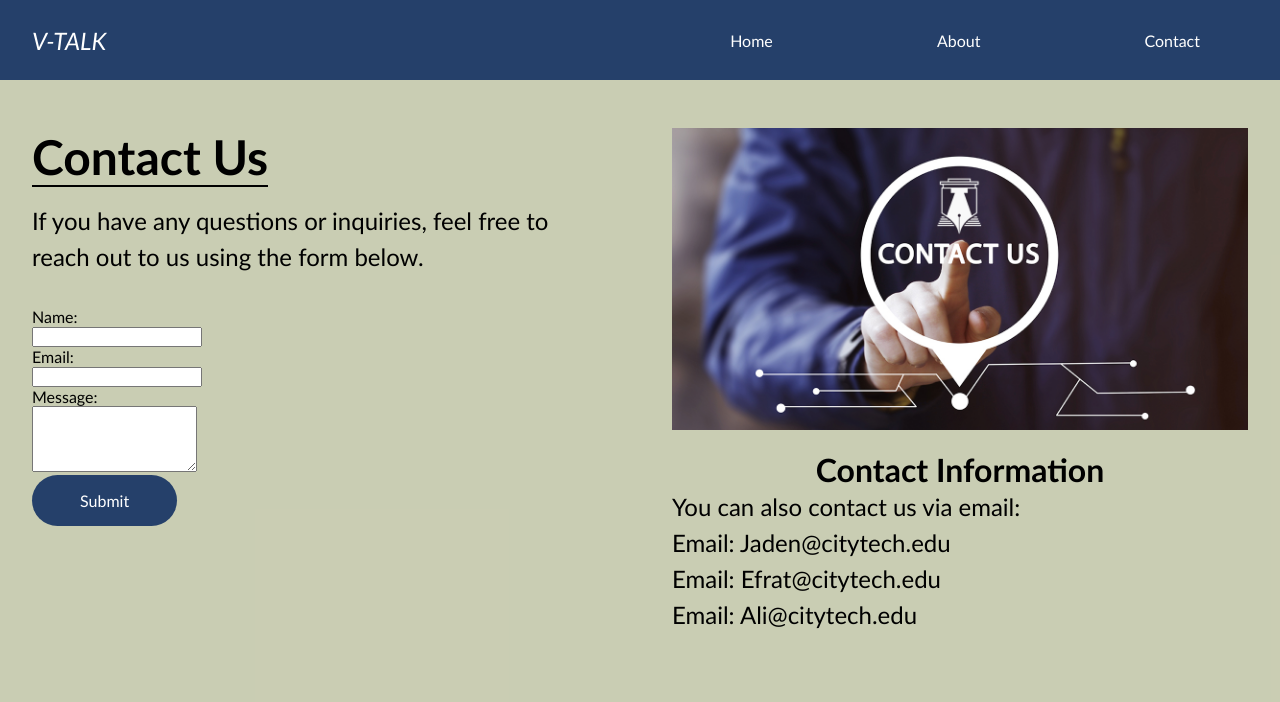
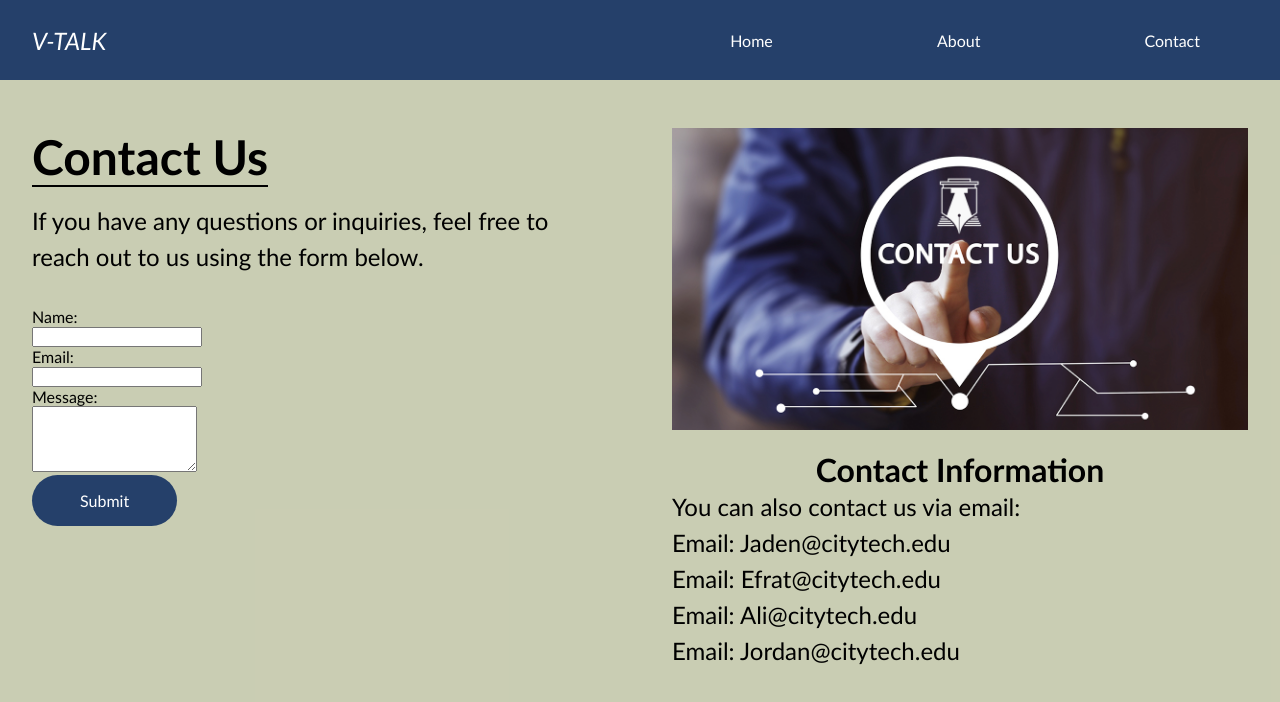
Before and after one commit to jaden108/V-Talk-Site, a plain HTML site: page Vtalk/contact.html in a window 1280 px wide. Drawn offline with Linux system fonts and the light colour scheme.

Commit message:
Update contact.html

```diff
--- a/Vtalk/contact.html
+++ b/Vtalk/contact.html
@@ -42,6 +42,7 @@
                     <p>Email: Jaden@citytech.edu</p>
                     <p>Email: Efrat@citytech.edu</p>
                     <p>Email: Ali@citytech.edu</p>
+                    <p>Email: Jordan@citytech.edu</p>
 
                 </div>
             </div>
```
